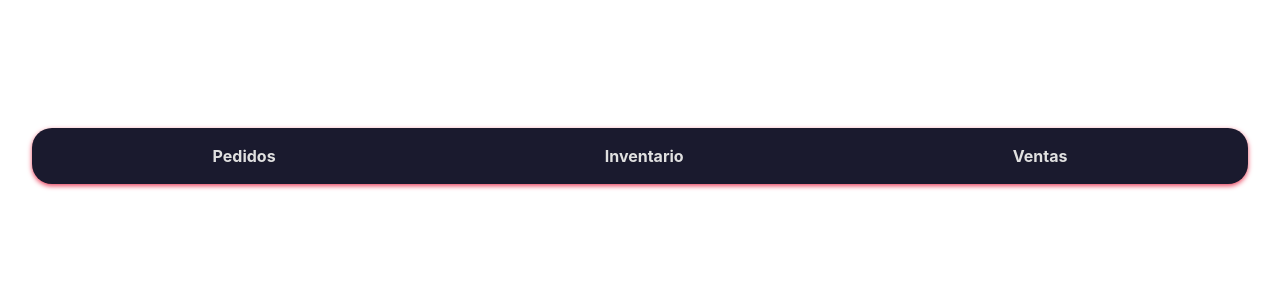
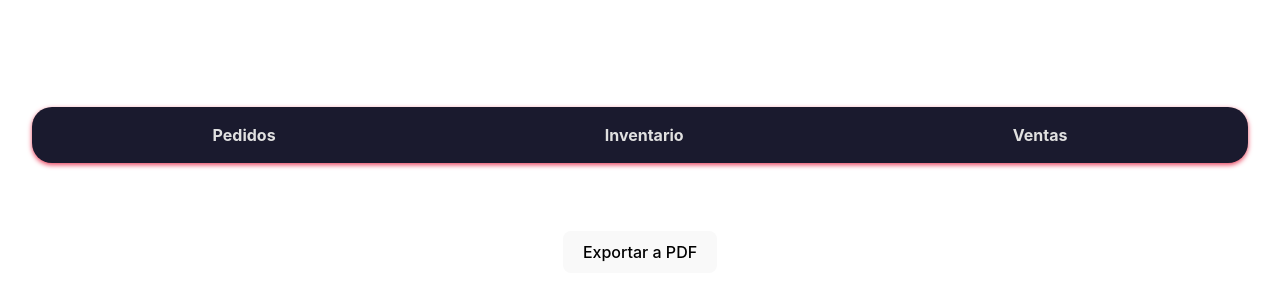
Before and after one commit to Fsolanaa/OnlineShop, a Svelte app: page / in a window 1280 px wide. Shown: the part 200-500 px from the top of the page. Built offline with nearby package versions, Linux system fonts and the light colour scheme.

Commit message:
añadida la exportacion a PDF

```diff
--- a/package.json
+++ b/package.json
@@ -14,6 +14,7 @@
     "vite": "^6.0.1"
   },
   "dependencies": {
+    "jspdf": "^2.5.2",
     "svelte-spa-router": "^4.0.1"
   }
 }
--- a/src/App.svelte
+++ b/src/App.svelte
@@ -3,6 +3,7 @@
   import Pedidos from "./lib/RegistroPedidos.svelte";
   import Inventario from "./lib/GestionProductos.svelte";
   import Ventas from "./lib/InformeVentas.svelte";
+  import ExportarPDF from "./lib/Exportarpdf.svelte";
 
   let datos = JSON.parse(localStorage.getItem("datos"));
   let tienda = JSON.parse(localStorage.getItem("tienda"));
@@ -24,6 +25,7 @@
 </header>
 
 <main>
+    <ExportarPDF/>
   <Router
     routes={{
       "/pedidos": Pedidos,
--- /dev/null
+++ b/src/lib/Exportarpdf.svelte
@@ -0,0 +1,95 @@
+<script>
+    import { onMount } from 'svelte';
+    import { jsPDF } from 'jspdf';
+
+    let jsonData;
+
+    onMount(() => {
+      const storedData = localStorage.getItem('datos');
+      jsonData = JSON.parse(storedData);
+    });
+
+    function generatePDF() {
+      const doc = new jsPDF();
+      let yOffset = 20;
+      const pageHeight = doc.internal.pageSize.height;
+
+      function addText(text, y, x = 20) {
+        if (y > pageHeight - 20) {
+          doc.addPage();
+          y = 20;
+        }
+        doc.text(text, x, y);
+        return y + 7;
+      }
+
+      function addSection(title, content) {
+        if (yOffset > pageHeight - 40) {
+          doc.addPage();
+          yOffset = 20;
+        }
+
+        doc.setFontSize(16);
+        yOffset = addText(title, yOffset);
+        doc.setFontSize(12);
+        yOffset += 5;
+
+        content.forEach(item => {
+          if (yOffset > pageHeight - 40) {
+            doc.addPage();
+            yOffset = 20;
+          }
+          Object.entries(item).forEach(([key, value]) => {
+            yOffset = addText(`${key}: ${value}`, yOffset, 25);
+          });
+          yOffset += 5;
+        });
+        yOffset += 10;
+      }
+
+      // Información de la tienda
+      addSection("Información de la Tienda", [{
+        Nombre: jsonData.tienda.nombre,
+        Dirección: jsonData.tienda.direccion,
+        Teléfono: jsonData.tienda.telefono
+      }]);
+
+      // Inventario
+      addSection("Inventario", jsonData.inventario.map(item => ({
+        ID: item.id,
+        Nombre: item.nombre,
+        Categoría: item.categoria,
+        Precio: `$${item.precio}`,
+        Stock: item.stock
+      })));
+
+      // Pedidos
+      addSection("Pedidos", jsonData.pedidos.map(pedido => ({
+        ID: pedido.id,
+        Fecha: pedido.fecha,
+        Cliente: pedido.cliente.nombre,
+        Total: `$${pedido.total}`,
+        Estado: pedido.estado
+      })));
+
+      // Ventas
+      addSection("Ventas", jsonData.ventas.map(venta => ({
+        ID: venta.id,
+        Fecha: venta.fecha,
+        Total: `$${venta.total}`,
+        "Método de pago": venta.metodo_pago
+      })));
+
+      // Clientes
+      addSection("Clientes", jsonData.clientes.map(cliente => ({
+        ID: cliente.id,
+        Nombre: cliente.nombre,
+        Email: cliente.email,
+        Teléfono: cliente.telefono
+      })));
+
+      doc.save('datos-tienda.pdf');
+    }
+  </script>
+
+  <button on:click={generatePDF}>Exportar a PDF</button>
```
Also changed, not shown: 1 other file (tests, documents, lock files or other folders).
